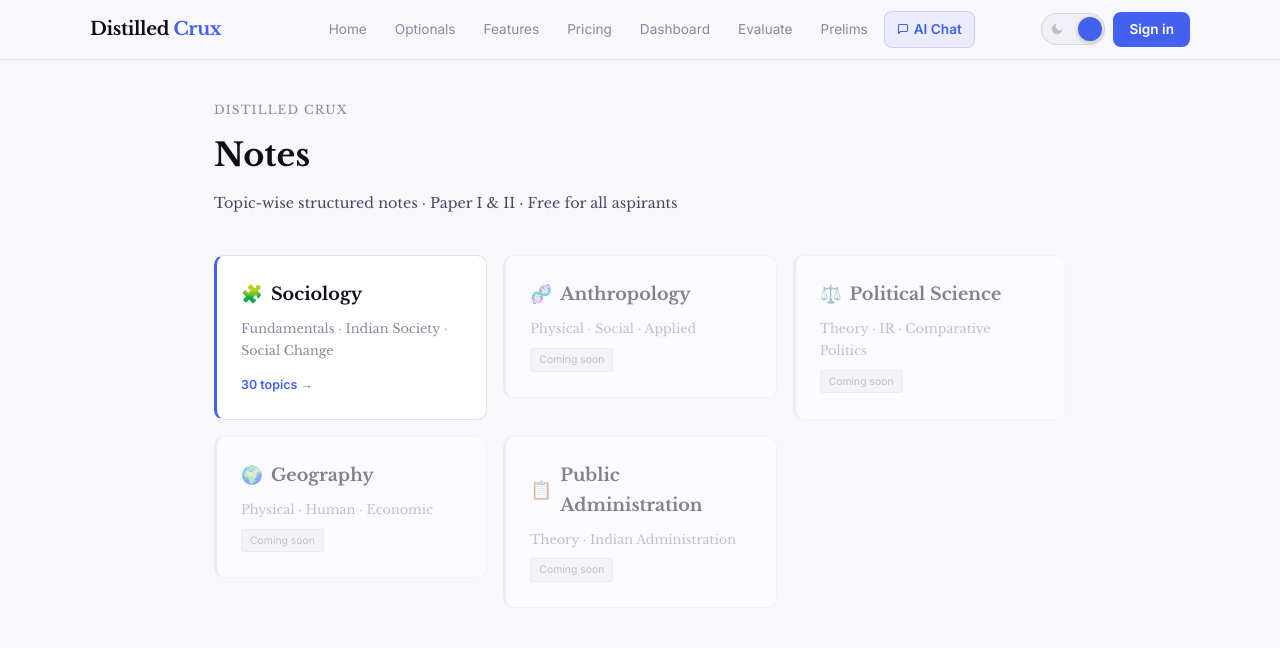
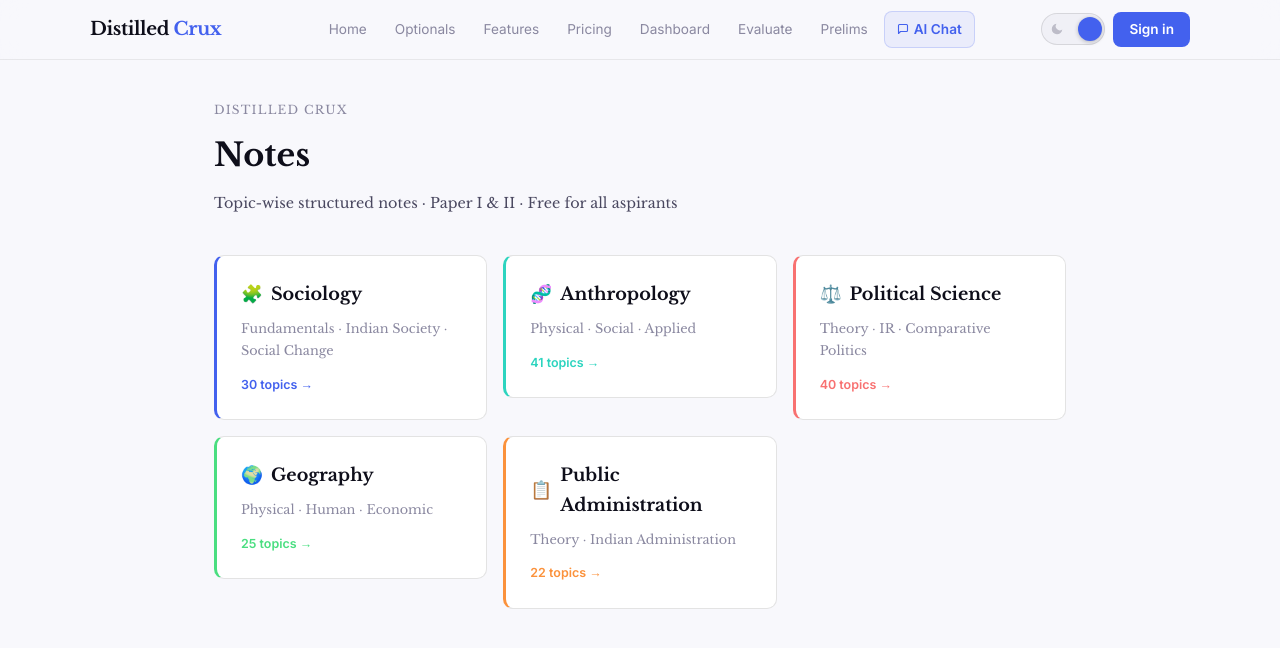
Before and after one commit to nirxv/distilledcrux, a Next.js app: page /notes in a window 1280 px wide. Shown: the top 648 px of the page. Built offline with nearby package versions, Linux system fonts and the light colour scheme; no server answers.

Commit message:
feat: activate all 5 subjects on /notes index page

```diff
--- a/app/notes/page.tsx
+++ b/app/notes/page.tsx
@@ -1,6 +1,10 @@
 import type { Metadata } from 'next';
 import Link from 'next/link';
-import { allNotes } from '@/lib/notes';
+import { allNotes as socioNotes } from '@/lib/notes';
+import { allAnthroNotes } from '@/lib/notes/anthropology';
+import { allNotes as polsciNotes } from '@/lib/notes/polsci';
+import { allNotes as geoNotes } from '@/lib/notes/geography';
+import { allNotes as pubAdminNotes } from '@/lib/notes/pub-admin';
 
 export const metadata: Metadata = {
   title: 'Optional Notes — UPSC Mains Preparation | Distilled Crux',
@@ -13,57 +17,45 @@ const SUBJECTS = [
     slug: 'sociology',
     name: 'Sociology',
     sub: 'Fundamentals · Indian Society · Social Change',
-    paper1: 'Fundamentals of Sociology',
-    paper2: 'Indian Society: Structure and Change',
     color: '#4361ee',
     icon: '🧩',
-    available: true,
+    count: socioNotes.length,
   },
   {
     slug: 'anthropology',
     name: 'Anthropology',
     sub: 'Physical · Social · Applied',
-    paper1: 'Physical & Biological Anthropology',
-    paper2: 'Indian Anthropology & Tribal Studies',
     color: '#2dd4bf',
     icon: '🧬',
-    available: false,
+    count: allAnthroNotes.length,
   },
   {
     slug: 'polsci',
     name: 'Political Science',
     sub: 'Theory · IR · Comparative Politics',
-    paper1: 'Political Theory & Indian Polity',
-    paper2: 'Comparative Politics & IR',
     color: '#f87171',
     icon: '⚖️',
-    available: false,
+    count: polsciNotes.length,
   },
   {
     slug: 'geography',
     name: 'Geography',
     sub: 'Physical · Human · Economic',
-    paper1: 'Physical Geography',
-    paper2: 'Human & Economic Geography',
     color: '#4ade80',
     icon: '🌍',
-    available: false,
+    count: geoNotes.length,
   },
   {
     slug: 'pub-admin',
     name: 'Public Administration',
     sub: 'Theory · Indian Administration',
-    paper1: 'Administrative Theory',
-    paper2: 'Indian Administration',
     color: '#fb923c',
     icon: '📋',
-    available: false,
+    count: pubAdminNotes.length,
   },
 ];
 
 export default function NotesPage() {
-  const sociologyCount = allNotes.length;
-
   return (
     <div style={{ maxWidth: 900, margin: '0 auto', padding: '2.5rem 1.5rem 5rem' }}>
       <div style={{ color: 'var(--text3)', fontSize: '0.75rem', textTransform: 'uppercase', letterSpacing: '0.1em', marginBottom: '0.5rem' }}>
@@ -77,44 +69,29 @@ export default function NotesPage() {
       </p>
 
       <div style={{ display: 'grid', gridTemplateColumns: 'repeat(auto-fill, minmax(260px, 1fr))', gap: '1rem' }}>
-        {SUBJECTS.map(({ slug, name, sub, color, icon, available }) => {
-          const count = slug === 'sociology' ? sociologyCount : 0;
-          const card = (
+        {SUBJECTS.map(({ slug, name, sub, color, icon, count }) => (
+          <Link key={slug} href={`/notes/${slug}`} style={{ textDecoration: 'none' }}>
             <div style={{
               background: 'var(--bg2)',
-              border: `1px solid ${available ? 'var(--border2)' : 'var(--border)'}`,
+              border: '1px solid var(--border2)',
               borderRadius: 10,
               padding: '1.5rem',
-              borderLeft: `3px solid ${available ? color : 'var(--border2)'}`,
+              borderLeft: `3px solid ${color}`,
               transition: 'background 0.15s, border-color 0.15s',
-              opacity: available ? 1 : 0.5,
-              cursor: available ? 'pointer' : 'default',
+              cursor: 'pointer',
               position: 'relative' as const,
             }}>
               <div style={{ display: 'flex', alignItems: 'center', gap: '0.5rem', marginBottom: '0.5rem' }}>
                 <span style={{ fontSize: '1.1rem' }}>{icon}</span>
                 <div style={{ fontFamily: 'var(--font-display)', fontSize: '1.1rem', fontWeight: 700, color: 'var(--text)' }}>{name}</div>
               </div>
-              <div style={{ color: 'var(--text3)', fontSize: '0.8rem', marginBottom: available ? '0.75rem' : 0 }}>{sub}</div>
-              {available && (
-                <div style={{ color: color, fontSize: '0.78rem', fontFamily: 'var(--font-ui)', fontWeight: 600 }}>
-                  {count} topics →
-                </div>
-              )}
-              {!available && (
-                <div style={{
-                  fontSize: '0.65rem', fontFamily: 'var(--font-ui)',
-                  color: 'var(--text3)', background: 'var(--bg3)',
-                  border: '1px solid var(--border)', padding: '2px 8px', borderRadius: 3,
-                  display: 'inline-block', marginTop: '0.5rem',
-                }}>Coming soon</div>
-              )}
+              <div style={{ color: 'var(--text3)', fontSize: '0.8rem', marginBottom: '0.75rem' }}>{sub}</div>
+              <div style={{ color: color, fontSize: '0.78rem', fontFamily: 'var(--font-ui)', fontWeight: 600 }}>
+                {count} topics →
+              </div>
             </div>
-          );
-          return available
-            ? <Link key={slug} href={`/notes/${slug}`} style={{ textDecoration: 'none' }}>{card}</Link>
-            : <div key={slug}>{card}</div>;
-        })}
+          </Link>
+        ))}
       </div>
     </div>
   );
```
